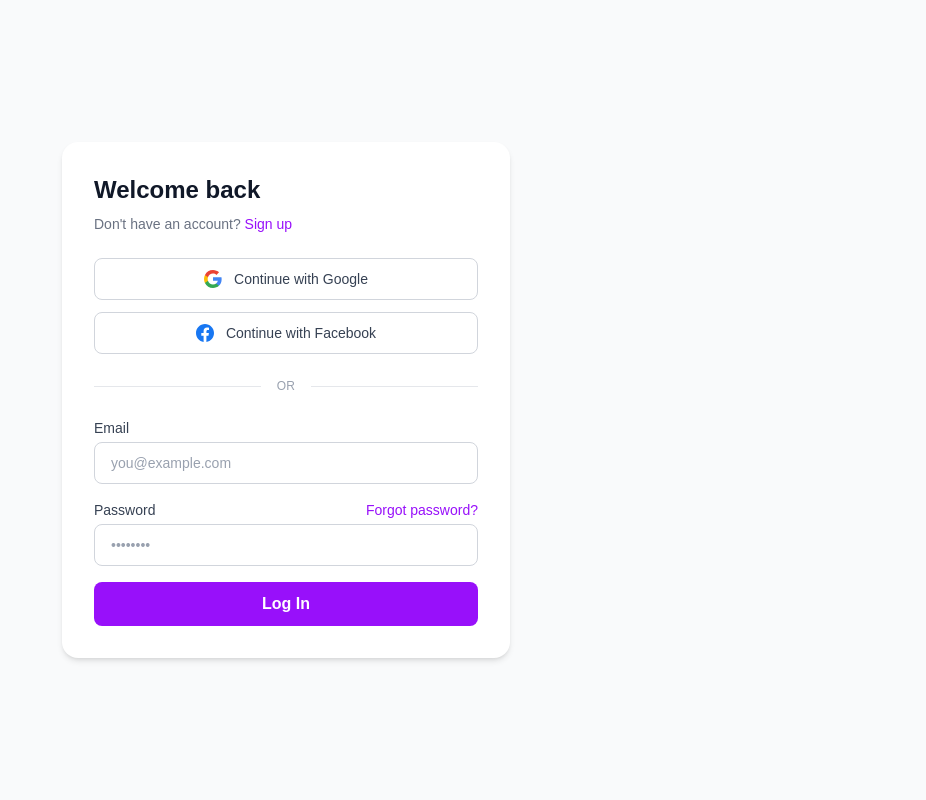
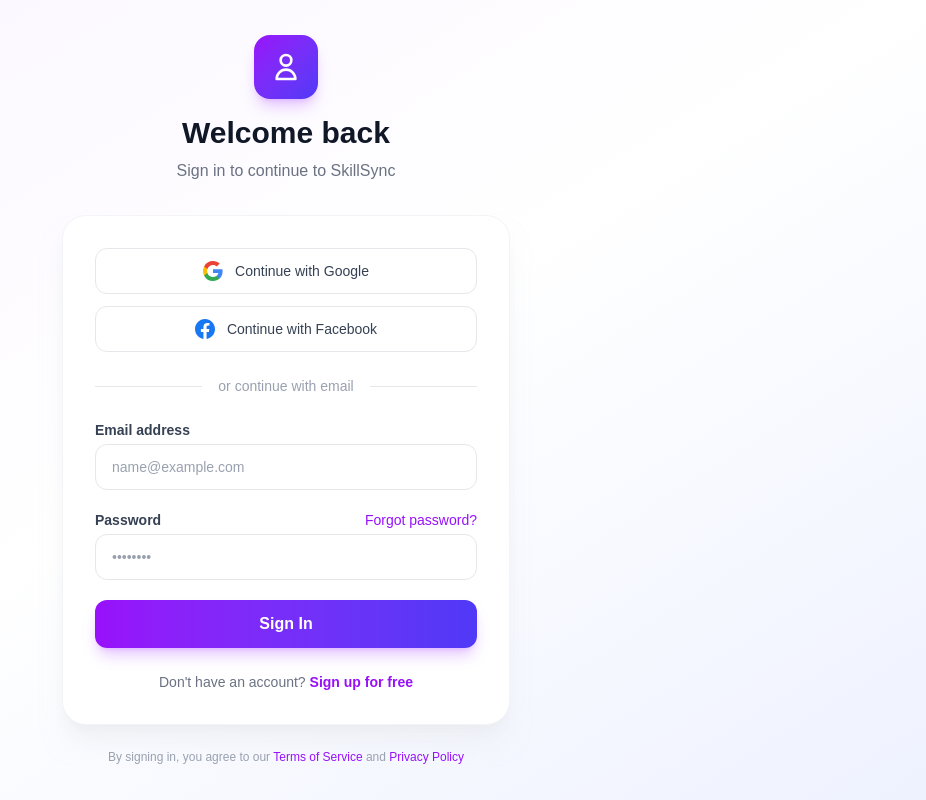
Before and after one commit to MentoNest/skillsync_frontend, a Next.js app: page /login in a window 1280 px wide. Shown: the whole page, without its empty margins (354-1280 px from the left). Built offline with nearby package versions, Linux system fonts and the light colour scheme.

Commit message:
feat: create login page layout

```diff
--- a/app/(auth)/layout.tsx
+++ b/app/(auth)/layout.tsx
@@ -6,7 +6,7 @@ export default function AuthLayout({
   children: React.ReactNode;
 }) {
   return (
-    <div className="min-h-screen flex items-center justify-center bg-gray-50">
+    <div className="min-h-screen flex items-center justify-center bg-gradient-to-br from-purple-50 via-white to-indigo-50 px-4 sm:px-6">
       {children}
     </div>
   );
--- a/app/(auth)/login/page.tsx
+++ b/app/(auth)/login/page.tsx
@@ -1,20 +1,41 @@
+"use client";
+
+import { useState } from "react";
+
 export default function LoginPage() {
+  const [email, setEmail] = useState("");
+  const [password, setPassword] = useState("");
+  const [isLoading, setIsLoading] = useState(false);
+
+  const handleSubmit = (e: React.FormEvent) => {
+    e.preventDefault();
+    setIsLoading(true);
+    // Add your login logic here
+    setTimeout(() => setIsLoading(false), 2000);
+  };
+
   return (
-    <div className="w-full max-w-md bg-white rounded-2xl shadow-md p-8">
-      <h1 className="text-2xl font-bold text-gray-900 mb-2">Welcome back</h1>
-      <p className="text-sm text-gray-500 mb-6">
-        Don&apos;t have an account?{" "}
-        <a href="/register" className="text-purple-600 font-medium hover:underline">
-          Sign up
-        </a>
-      </p>
+    <div className="w-full max-w-md">
+      {/* Header Section */}
+      <div className="text-center mb-8">
+        <div className="inline-flex items-center justify-center w-16 h-16 bg-gradient-to-br from-purple-600 to-indigo-600 rounded-2xl mb-4 shadow-lg shadow-purple-500/30">
+          <svg className="w-8 h-8 text-white" fill="none" viewBox="0 0 24 24" stroke="currentColor">
+            <path strokeLinecap="round" strokeLinejoin="round" strokeWidth={2} d="M16 7a4 4 0 11-8 0 4 4 0 018 0zM12 14a7 7 0 00-7 7h14a7 7 0 00-7-7z" />
+          </svg>
+        </div>
+        <h1 className="text-3xl font-bold text-gray-900 mb-2">Welcome back</h1>
+        <p className="text-gray-500">Sign in to continue to SkillSync</p>
+      </div>
 
-      <div className="space-y-3">
+      {/* Form Card */}
+      <div className="bg-white rounded-3xl shadow-xl shadow-gray-200/50 p-8 border border-gray-100">
+        {/* Social Login */}
+        <div className="space-y-3 mb-6">
           <button
             type="button"
-          className="w-full flex items-center justify-center gap-3 rounded-lg border border-gray-300 bg-white px-4 py-2.5 text-sm font-medium text-gray-700 hover:bg-gray-50 transition focus:outline-none focus:ring-2 focus:ring-purple-500 focus:ring-offset-2"
+            className="w-full flex items-center justify-center gap-3 rounded-xl border border-gray-200 bg-white px-4 py-3 text-sm font-medium text-gray-700 hover:bg-gray-50 hover:border-gray-300 transition-all duration-200 focus:outline-none focus:ring-2 focus:ring-purple-500 focus:ring-offset-2"
           >
-          <svg width="18" height="18" viewBox="0 0 18 18" aria-hidden="true">
+            <svg width="20" height="20" viewBox="0 0 18 18" aria-hidden="true">
               <path
                 d="M17.64 9.2c0-.637-.057-1.251-.164-1.84H9v3.481h4.844a4.14 4.14 0 0 1-1.796 2.716v2.259h2.908c1.702-1.567 2.684-3.875 2.684-6.615Z"
                 fill="#4285F4"
@@ -37,48 +58,56 @@ export default function LoginPage() {
 
           <button
             type="button"
-          className="w-full flex items-center justify-center gap-3 rounded-lg border border-gray-300 bg-white px-4 py-2.5 text-sm font-medium text-gray-700 hover:bg-gray-50 transition focus:outline-none focus:ring-2 focus:ring-purple-500 focus:ring-offset-2"
+            className="w-full flex items-center justify-center gap-3 rounded-xl border border-gray-200 bg-white px-4 py-3 text-sm font-medium text-gray-700 hover:bg-gray-50 hover:border-gray-300 transition-all duration-200 focus:outline-none focus:ring-2 focus:ring-purple-500 focus:ring-offset-2"
           >
-          <svg width="18" height="18" viewBox="0 0 24 24" aria-hidden="true" fill="#1877F2">
+            <svg width="20" height="20" viewBox="0 0 24 24" aria-hidden="true" fill="#1877F2">
               <path d="M24 12.073C24 5.405 18.627 0 12 0S0 5.405 0 12.073C0 18.1 4.388 23.094 10.125 24v-8.437H7.078v-3.49h3.047V9.41c0-3.025 1.792-4.697 4.533-4.697 1.312 0 2.686.236 2.686.236v2.971h-1.513c-1.491 0-1.956.93-1.956 1.883v2.27h3.328l-.532 3.49h-2.796V24C19.612 23.094 24 18.1 24 12.073Z" />
             </svg>
             Continue with Facebook
           </button>
         </div>
 
-      <div className="flex items-center my-6">
-        <div className="flex-1 border-t border-gray-200" />
-        <span className="mx-4 text-xs text-gray-400 uppercase tracking-wide">or</span>
-        <div className="flex-1 border-t border-gray-200" />
+        {/* Divider */}
+        <div className="relative my-6">
+          <div className="absolute inset-0 flex items-center">
+            <div className="w-full border-t border-gray-200" />
+          </div>
+          <div className="relative flex justify-center text-sm">
+            <span className="px-4 bg-white text-gray-400 font-medium">or continue with email</span>
+          </div>
         </div>
 
-      <form className="space-y-4">
-        <div>
+        {/* Login Form */}
+        <form onSubmit={handleSubmit} className="space-y-5">
+          <div className="space-y-1">
             <label
               htmlFor="email"
-            className="block text-sm font-medium text-gray-700 mb-1"
+              className="block text-sm font-semibold text-gray-700"
             >
-            Email
+              Email address
             </label>
             <input
               id="email"
               type="email"
-            placeholder="you@example.com"
-            className="w-full rounded-lg border border-gray-300 px-4 py-2.5 text-sm text-gray-900 placeholder-gray-400 focus:outline-none focus:ring-2 focus:ring-purple-500 focus:border-transparent transition"
+              value={email}
+              onChange={(e) => setEmail(e.target.value)}
+              placeholder="name@example.com"
+              className="w-full rounded-xl border border-gray-200 px-4 py-3 text-sm text-gray-900 placeholder-gray-400 focus:outline-none focus:ring-2 focus:ring-purple-500 focus:border-transparent transition-all duration-200"
+              required
             />
           </div>
 
-        <div>
-          <div className="flex items-center justify-between mb-1">
+          <div className="space-y-1">
+            <div className="flex items-center justify-between">
               <label
                 htmlFor="password"
-              className="block text-sm font-medium text-gray-700"
+                className="block text-sm font-semibold text-gray-700"
               >
                 Password
               </label>
               <a
                 href="/forgot-password"
-              className="text-sm text-purple-600 hover:underline"
+                className="text-sm font-medium text-purple-600 hover:text-purple-700 transition-colors"
               >
                 Forgot password?
               </a>
@@ -86,18 +115,49 @@ export default function LoginPage() {
             <input
               id="password"
               type="password"
+              value={password}
+              onChange={(e) => setPassword(e.target.value)}
               placeholder="••••••••"
-            className="w-full rounded-lg border border-gray-300 px-4 py-2.5 text-sm text-gray-900 placeholder-gray-400 focus:outline-none focus:ring-2 focus:ring-purple-500 focus:border-transparent transition"
+              className="w-full rounded-xl border border-gray-200 px-4 py-3 text-sm text-gray-900 placeholder-gray-400 focus:outline-none focus:ring-2 focus:ring-purple-500 focus:border-transparent transition-all duration-200"
+              required
             />
           </div>
 
           <button
             type="submit"
-          className="w-full bg-purple-600 hover:bg-purple-700 text-white font-semibold py-2.5 rounded-lg transition focus:outline-none focus:ring-2 focus:ring-purple-500 focus:ring-offset-2"
+            disabled={isLoading}
+            className="w-full bg-gradient-to-r from-purple-600 to-indigo-600 hover:from-purple-700 hover:to-indigo-700 text-white font-semibold py-3 rounded-xl transition-all duration-200 transform hover:scale-[1.02] active:scale-[0.98] focus:outline-none focus:ring-2 focus:ring-purple-500 focus:ring-offset-2 disabled:opacity-50 disabled:cursor-not-allowed disabled:transform-none shadow-lg shadow-purple-500/30"
           >
-          Log In
+            {isLoading ? (
+              <span className="flex items-center justify-center gap-2">
+                <svg className="animate-spin h-5 w-5" viewBox="0 0 24 24">
+                  <circle className="opacity-25" cx="12" cy="12" r="10" stroke="currentColor" strokeWidth="4" fill="none" />
+                  <path className="opacity-75" fill="currentColor" d="M4 12a8 8 0 018-8V0C5.373 0 0 5.373 0 12h4zm2 5.291A7.962 7.962 0 014 12H0c0 3.042 1.135 5.824 3 7.938l3-2.647z" />
+                </svg>
+                Signing in...
+              </span>
+            ) : (
+              "Sign In"
+            )}
           </button>
         </form>
+
+        {/* Sign Up Link */}
+        <p className="text-center text-sm text-gray-500 mt-6">
+          Don&apos;t have an account?{" "}
+          <a href="/register" className="font-semibold text-purple-600 hover:text-purple-700 transition-colors">
+            Sign up for free
+          </a>
+        </p>
+      </div>
+
+      {/* Footer */}
+      <p className="text-center text-xs text-gray-400 mt-6">
+        By signing in, you agree to our{" "}
+        <a href="#" className="text-purple-600 hover:underline">Terms of Service</a>
+        {" "}and{" "}
+        <a href="#" className="text-purple-600 hover:underline">Privacy Policy</a>
+      </p>
     </div>
   );
 }
```
Lines whose indentation alone changed are shown as unchanged.
